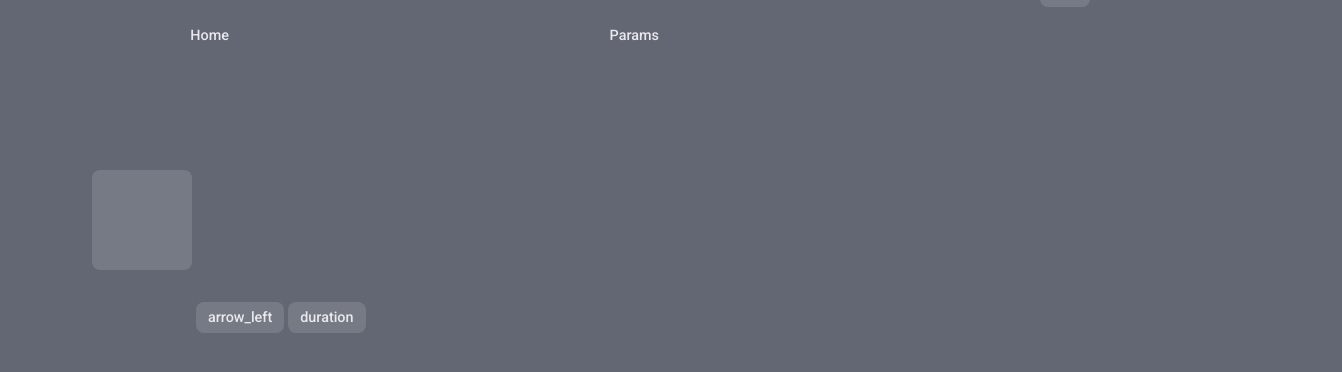
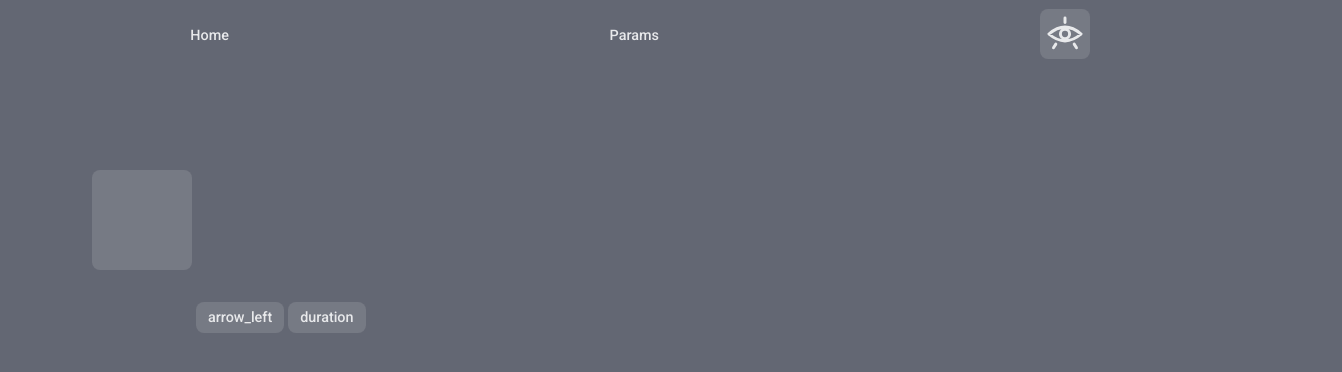
Before and after one commit to BHRKTRE/icoglyphs, a SvelteKit app: page /demo in a window 1280 px wide. Shown: the top 372 px of the page, 1342 px wide, since content can reach past the window. Built offline with nearby package versions, Linux system fonts and the light colour scheme.

Commit message:
fix(ColorModeButton):Fix colorModeSelected bug

```diff
--- a/src/routes/_layoutComponents/navBar/ColorModeButton.svelte
+++ b/src/routes/_layoutComponents/navBar/ColorModeButton.svelte
@@ -14,13 +14,13 @@
 		to: 'grey-mode'
 	});
 
-	let colorModeSelected = $state(`${JSON.parse(localStorage.getItem('colorMode'))}-mode`);
-
-	const buttonStyle = {
-		// 'background:hover': 'red'
-	};
+	let colorModeSelected = $state(
+		localStorage.getItem('colorMode')
+			? `${JSON.parse(localStorage.getItem('colorMode'))}-mode`
+			: 'grey-mode'
+	);
 
 	// $inspect(colorModeSelected);
 </script>
 
-<IcoGlyphButton buttonConfig={colorModeButton} bind:selected={colorModeSelected} {buttonStyle} />
+<IcoGlyphButton buttonConfig={colorModeButton} bind:selected={colorModeSelected} />
```
